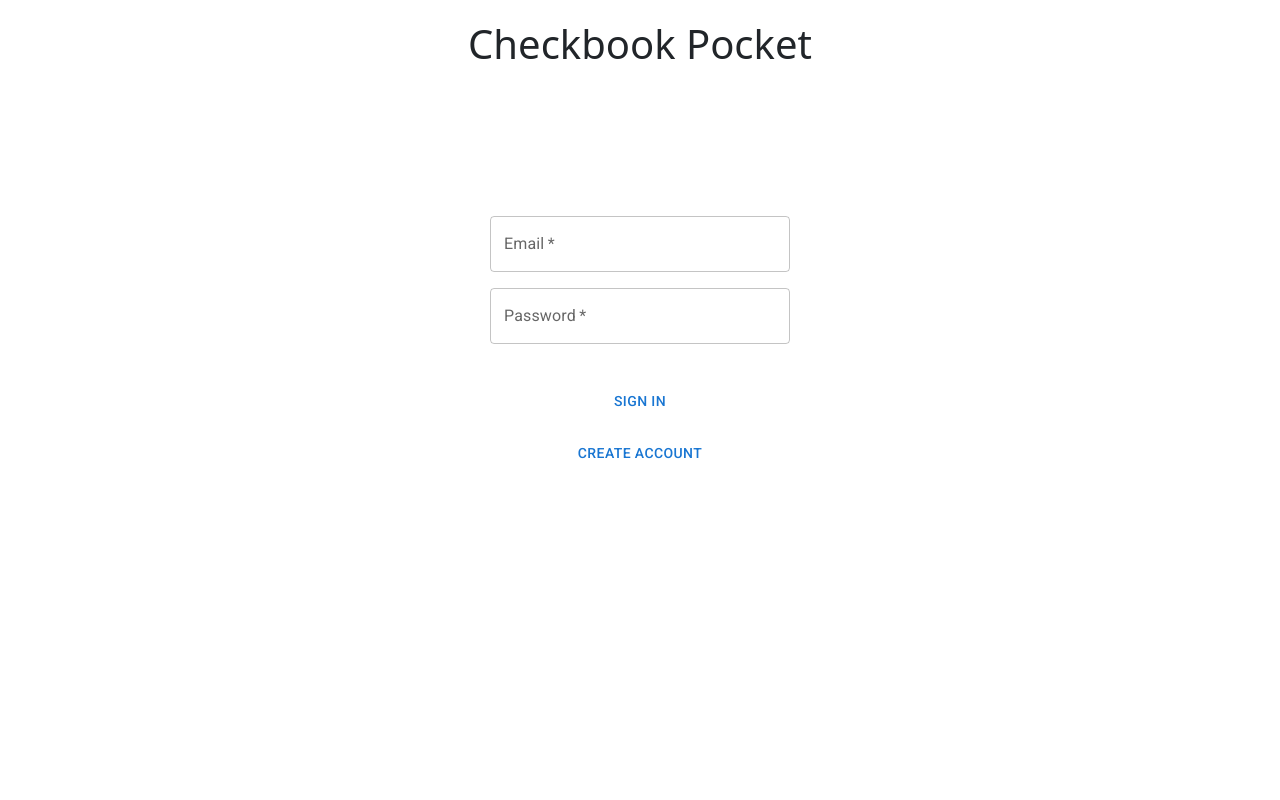
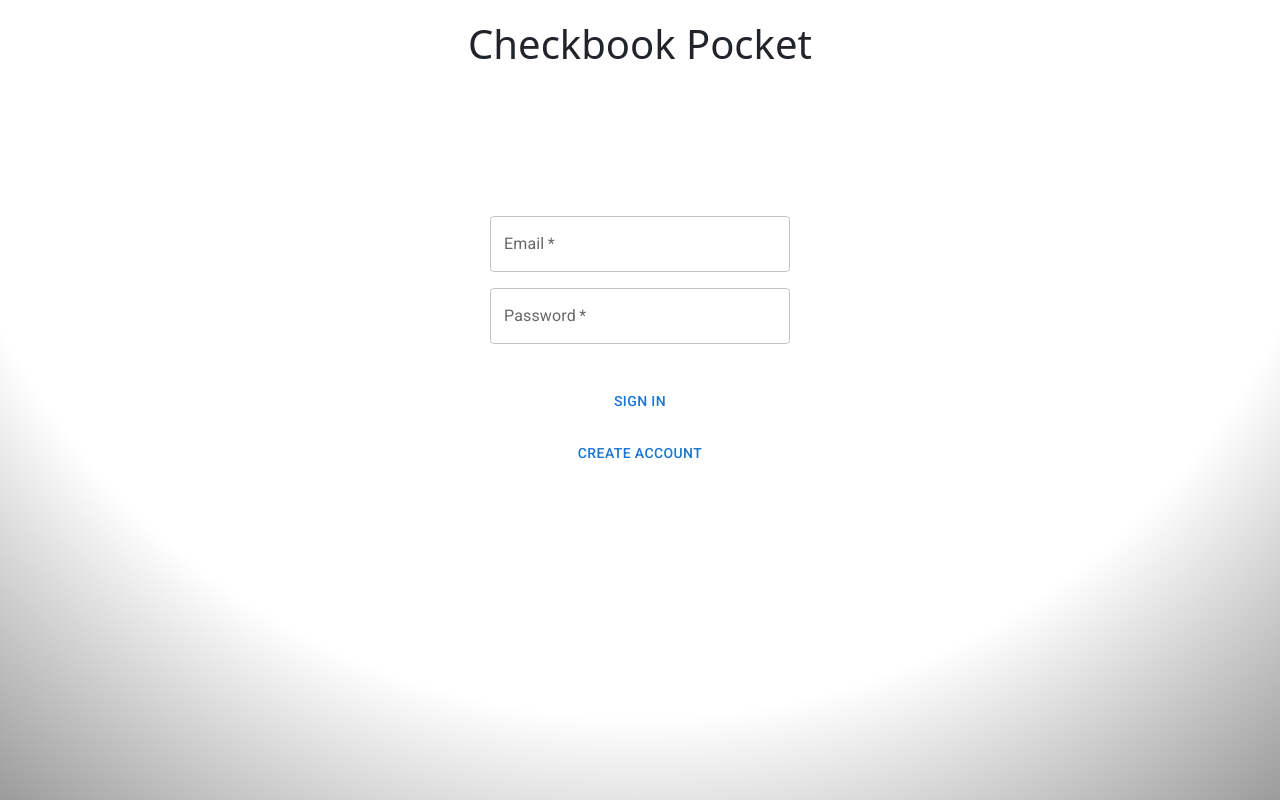
Before and after one commit to CameronHardy9/CheckBook-Pocket, a React (Create React App) app: page / in a window 1280 px wide. Built offline with nearby package versions, Linux system fonts and the light colour scheme.

Commit message:
Added overall background

```diff
--- a/src/index.css
+++ b/src/index.css
@@ -3,6 +3,7 @@
     flex-direction: column;
     width: 100vw;
     height: 100vh;
+    background: radial-gradient(circle at top, white 70%, rgb(155, 155, 155));
 }
 
 .loaderContainer{
```
